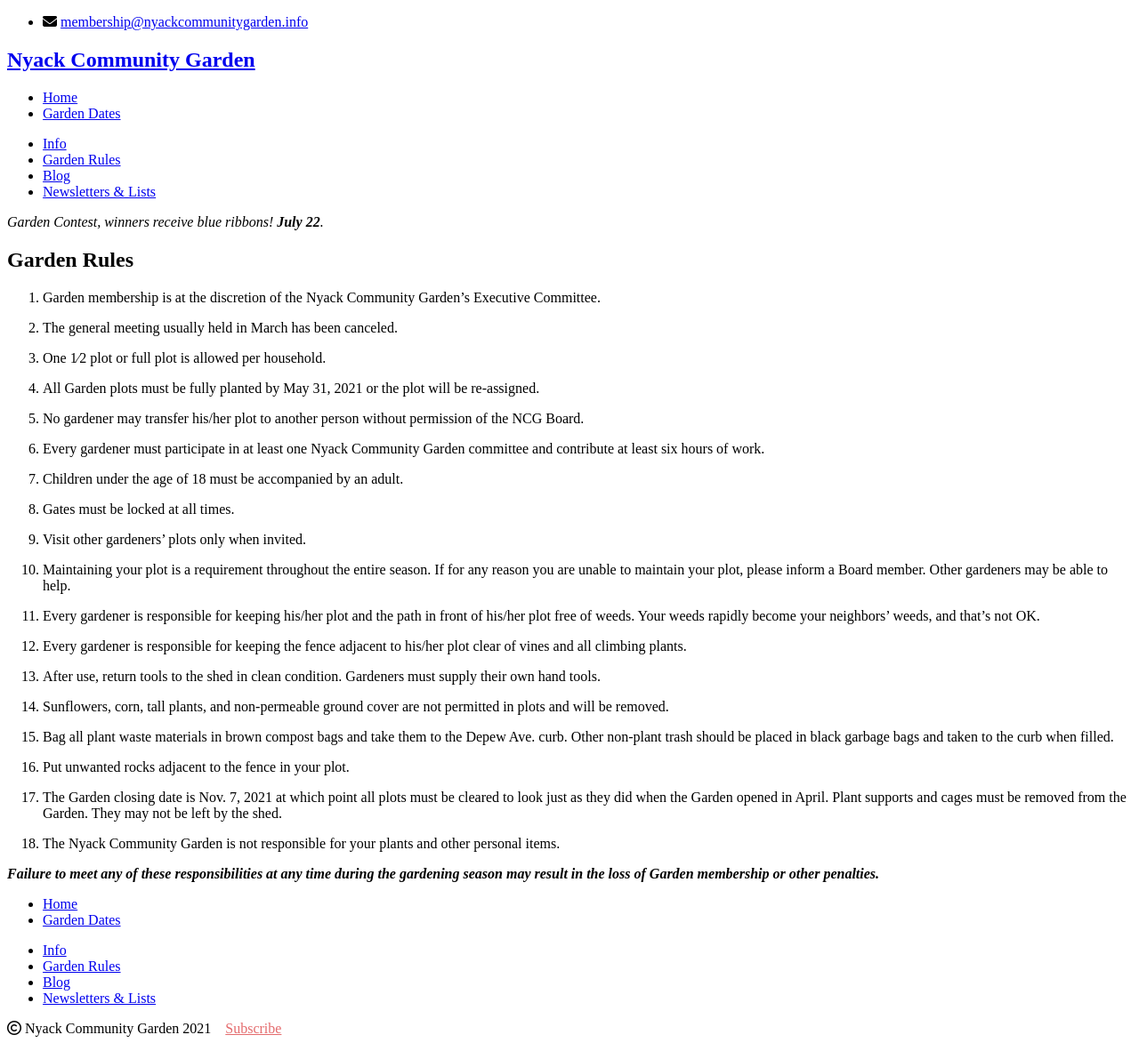
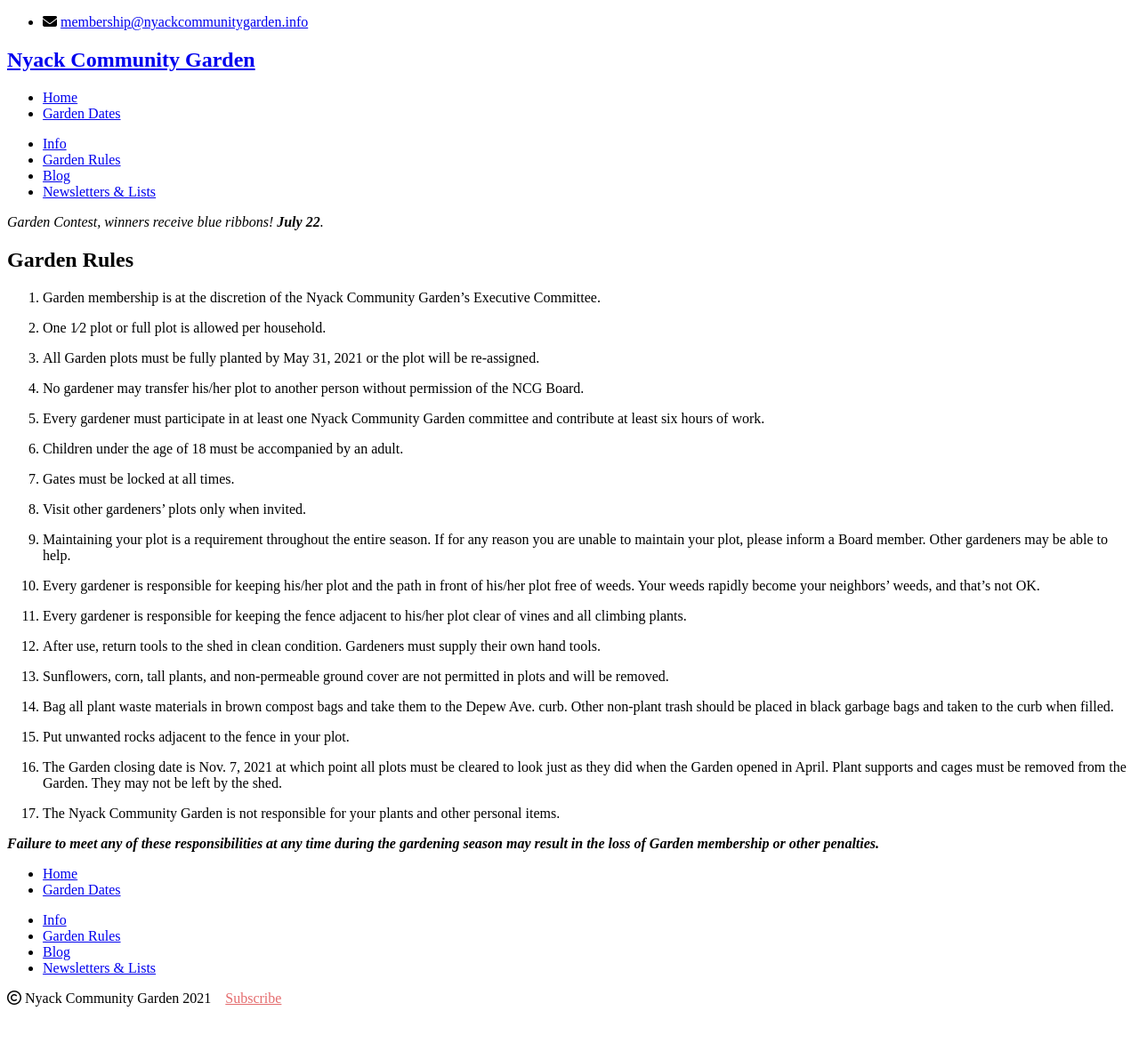
Before and after one commit to bosborne/nyackcommunitygarden, a Jekyll site: the page built from garden-rules/index.md, in a window 1280 px wide. Shown: the whole page at 89% size. Built offline with Jekyll 4.4.1, drawn with Linux system fonts in a browser that asks for light colours; nearby versions of some CDN libraries; library files that are not in the unit come from our copies; after the commit the page ends 1148 px from its top, so only the background shows below that.

Commit message:
Update rules

```diff
--- a/garden-rules/index.md
+++ b/garden-rules/index.md
@@ -8,48 +8,46 @@
 
 1. Garden membership is at the discretion of the Nyack Community Garden’s Executive Committee.
 
-2. The general meeting usually held in March has been canceled.
+2. One 1⁄2 plot or full plot is allowed per household.
 
-3. One 1⁄2 plot or full plot is allowed per household.
+3. All Garden plots must be fully planted by May 31, 2021 or the plot will be re-assigned.
 
-4. All Garden plots must be fully planted by May 31, 2021 or the plot will be re-assigned.
+4. No gardener may transfer his/her plot to another person without permission of the NCG Board.
 
-5. No gardener may transfer his/her plot to another person without permission of the NCG Board.
-
-6. Every gardener must participate in at least one Nyack Community Garden committee and
+5. Every gardener must participate in at least one Nyack Community Garden committee and
 contribute at least six hours of work.
 
-7. Children under the age of 18 must be accompanied by an adult.
+6. Children under the age of 18 must be accompanied by an adult.
 
-8. Gates must be locked at all times.
+7. Gates must be locked at all times.
 
-9. Visit other gardeners’ plots only when invited.
+8. Visit other gardeners’ plots only when invited.
 
-10. Maintaining your plot is a requirement throughout the entire season. If for any reason you are
+9. Maintaining your plot is a requirement throughout the entire season. If for any reason you are
 unable to maintain your plot, please inform a Board member. Other gardeners may be able to
 help.
 
-11. Every gardener is responsible for keeping his/her plot and the path in front of his/her plot free of
+10. Every gardener is responsible for keeping his/her plot and the path in front of his/her plot free of
 weeds. Your weeds rapidly become your neighbors’ weeds, and that’s not OK.
 
-12. Every gardener is responsible for keeping the fence adjacent to his/her plot clear of vines and all
+11. Every gardener is responsible for keeping the fence adjacent to his/her plot clear of vines and all
 climbing plants.
 
-13. After use, return tools to the shed in clean condition. Gardeners must supply their own hand tools.
+12. After use, return tools to the shed in clean condition. Gardeners must supply their own hand tools.
 
-14. Sunflowers, corn, tall plants, and non-permeable ground cover are not permitted in plots and will
+13. Sunflowers, corn, tall plants, and non-permeable ground cover are not permitted in plots and will
 be removed.
 
-15. Bag all plant waste materials in brown compost bags and take them to the Depew Ave. curb. Other
+14. Bag all plant waste materials in brown compost bags and take them to the Depew Ave. curb. Other
 non-plant trash should be placed in black garbage bags and taken to the curb when filled.
 
-16. Put unwanted rocks adjacent to the fence in your plot.
+15. Put unwanted rocks adjacent to the fence in your plot.
 
-17. The Garden closing date is Nov. 7, 2021 at which point all plots must be cleared to look just as they
+16. The Garden closing date is Nov. 7, 2021 at which point all plots must be cleared to look just as they
 did when the Garden opened in April. Plant supports and cages must be removed from the Garden.
 They may not be left by the shed.
 
-18. The Nyack Community Garden is not responsible for your plants and other personal items.
+17. The Nyack Community Garden is not responsible for your plants and other personal items.
 
 <b><i>Failure to meet any of these responsibilities at any time during the gardening season
 may result in the loss of Garden membership or other penalties.</i></b>
```
